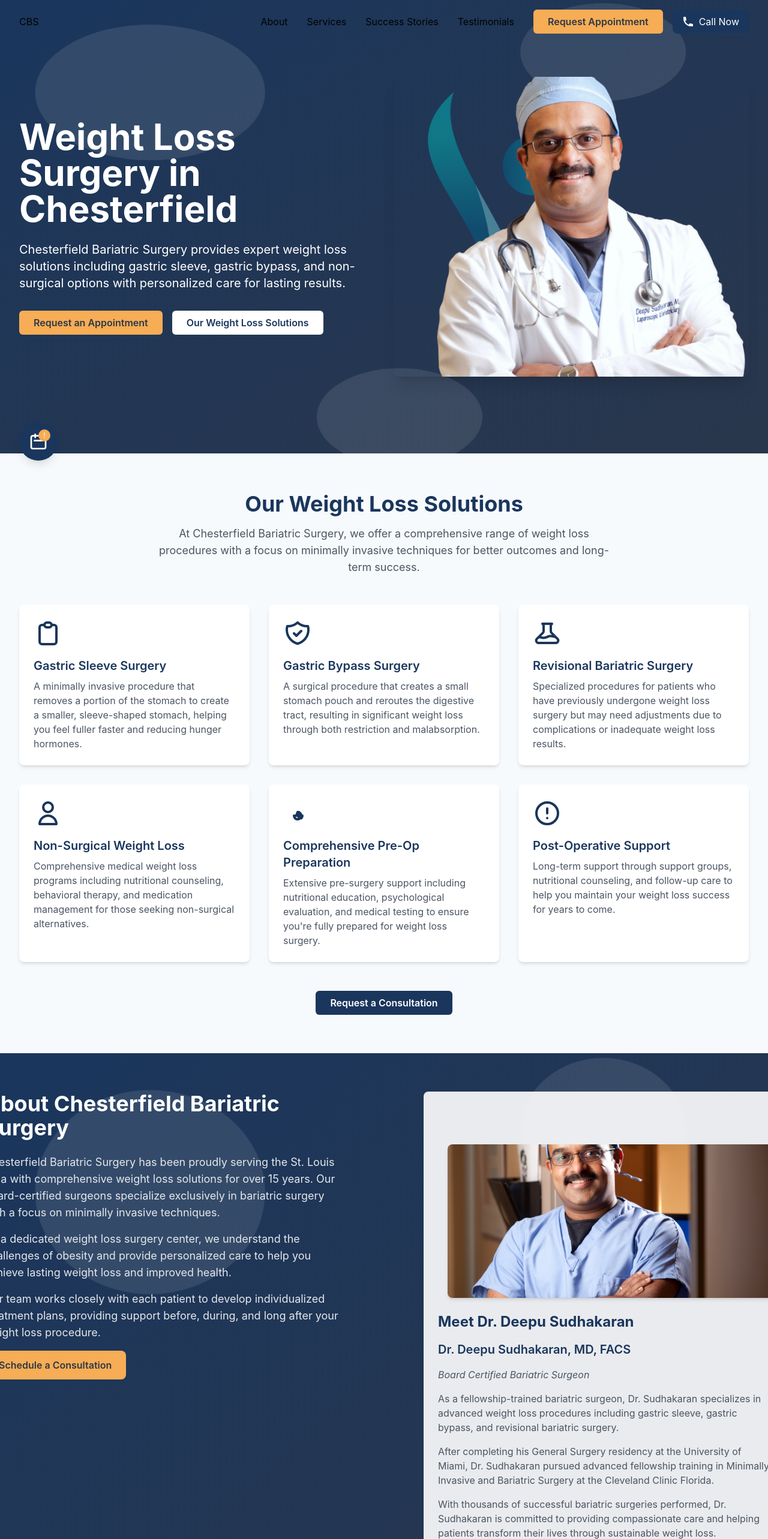
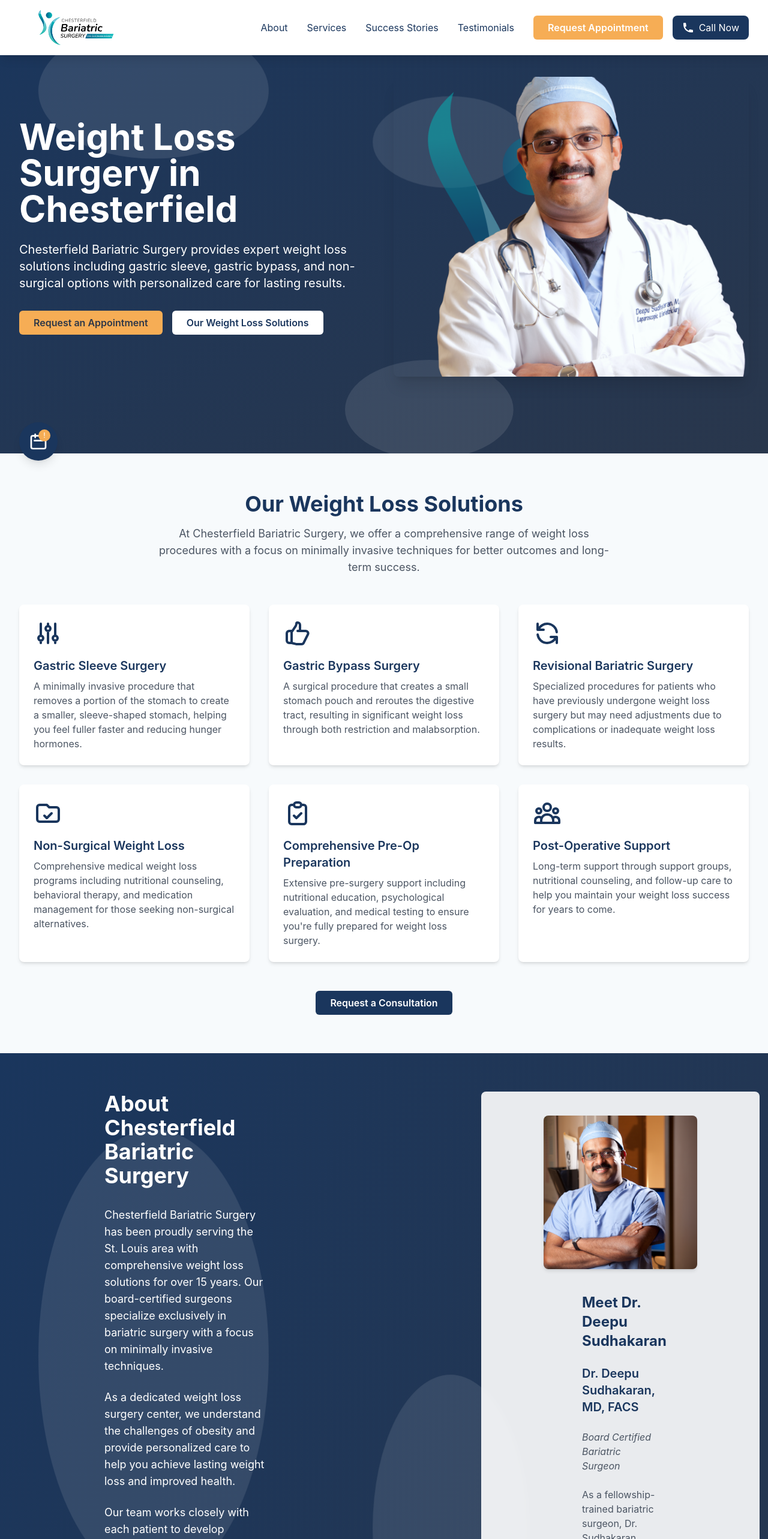
Before and after one commit to GANESH257/CBS-Landing-Page-new, a Next.js app: page / in a window 1280 px wide. Shown: the top 2566 px of the page at 60% size. Built offline with nearby package versions, Linux system fonts and the light colour scheme.

Commit message:
Update components layout and styling: - Enhance About section with increased padding and better mobile responsiveness - Fix Navbar styling with permanent white background - Update Services section icons and layout

```diff
--- a/app/components/About.jsx
+++ b/app/components/About.jsx
@@ -8,32 +8,34 @@
   return (
     <section id="about" className="py-16 relative overflow-hidden bg-primary text-white">
       <HeroBackground />
-      <div className="container relative z-10 px-4 md:px-6">
-        <div className="grid grid-cols-1 md:grid-cols-2 gap-8 items-start">
+      <div className="container relative z-10 px-8 sm:px-12 md:px-16 lg:px-24 xl:px-32 mx-auto">
+        <div className="grid grid-cols-1 md:grid-cols-2 gap-16 md:gap-20 lg:gap-24 items-start">
           <div
             ref={leftRef}
-            className="opacity-0 translate-x-[-50px] transition-all duration-1000 ease-out animate-in:opacity-100 animate-in:translate-x-0 space-y-4"
+            className="opacity-0 translate-x-[-50px] transition-all duration-1000 ease-out animate-in:opacity-100 animate-in:translate-x-0 space-y-4 w-full px-8 sm:px-16 md:px-20 lg:px-24 text-center md:text-left mx-auto max-w-2xl md:max-w-none"
           >
-            <h2 className="text-3xl md:text-4xl font-bold mb-6">About Chesterfield Bariatric Surgery</h2>
-            <p className="text-base md:text-lg text-gray-200">
+            <h2 className="text-2xl sm:text-3xl md:text-4xl font-bold mb-8">About Chesterfield Bariatric Surgery</h2>
+            <div className="space-y-6 text-white">
+              <p className="text-sm sm:text-base md:text-lg">
                 Chesterfield Bariatric Surgery has been proudly serving the St. Louis area with
                 comprehensive weight loss solutions for over 15 years. Our board-certified surgeons
                 specialize exclusively in bariatric surgery with a focus on minimally invasive techniques.
               </p>
-            <p className="text-base md:text-lg text-gray-200">
+              <p className="text-sm sm:text-base md:text-lg">
                 As a dedicated weight loss surgery center, we understand the challenges of obesity and
                 provide personalized care to help you achieve lasting weight loss and improved health.
               </p>
-            <p className="text-base md:text-lg text-gray-200">
+              <p className="text-sm sm:text-base md:text-lg">
                 Our team works closely with each patient to develop individualized treatment plans,
                 providing support before, during, and long after your weight loss procedure.
               </p>
-            <div className="mt-6">
+            </div>
+            <div className="mt-10 flex justify-center md:justify-start">
               <a
                 href="https://healow.com/apps/practice/physician-services-consulting-llc-saint-louis-mo-28777?v=2&t=1"
                 target="_blank"
                 rel="noopener noreferrer"
-                className="inline-block px-6 py-3 bg-accent text-dark font-semibold rounded-lg hover:bg-opacity-90 transition-all duration-300"
+                className="inline-block px-8 py-4 bg-accent text-white font-semibold rounded-lg hover:bg-opacity-90 transition-all duration-300 text-sm sm:text-base"
               >
                 Schedule a Consultation
               </a>
@@ -42,38 +44,38 @@
 
           <div
             ref={rightRef}
-            className="bg-white/90 backdrop-blur-sm p-6 rounded-lg shadow-md opacity-0 translate-x-[50px] transition-all duration-1000 ease-out animate-in:opacity-100 animate-in:translate-x-0 mt-8 md:mt-0"
+            className="bg-white/90 backdrop-blur-sm p-8 sm:p-10 rounded-lg shadow-md opacity-0 translate-x-[50px] transition-all duration-1000 ease-out animate-in:opacity-100 animate-in:translate-x-0 mt-8 md:mt-0 w-full max-w-2xl mx-auto md:max-w-none md:ml-12 lg:ml-16"
           >
-            <div className="mb-6">
+            <div className="flex flex-col items-center md:items-start px-6 sm:px-10 md:px-16">
               <img
                 src="/images/deepu2.png"
                 alt="Dr. Deepu Sudhakaran"
-                className="w-full h-64 object-cover rounded-lg shadow-md mb-6 transform hover:scale-105 transition-transform duration-300 ml-4 mt-16"
+                className="w-full max-w-lg h-48 sm:h-64 object-cover rounded-lg shadow-md mb-10 transform hover:scale-105 transition-transform duration-300"
               />
-            </div>
 
-            <h3 className="text-2xl font-bold text-primary mb-4">Meet Dr. Deepu Sudhakaran</h3>
+              <div className="text-center md:text-left w-full px-6 sm:px-10 md:px-16">
+                <h3 className="text-xl sm:text-2xl font-bold text-primary mb-6">Meet Dr. Deepu Sudhakaran</h3>
 
-            <div className="space-y-4">
-              <h4 className="text-xl font-semibold text-primary">Dr. Deepu Sudhakaran, MD, FACS</h4>
-              <p className="text-gray-600 italic">Board Certified Bariatric Surgeon</p>
-              <p className="text-gray-600">
+                <div className="space-y-4 sm:space-y-6">
+                  <h4 className="text-lg sm:text-xl font-semibold text-primary">Dr. Deepu Sudhakaran, MD, FACS</h4>
+                  <p className="text-gray-600 italic text-sm sm:text-base">Board Certified Bariatric Surgeon</p>
+                  <p className="text-gray-600 text-sm sm:text-base">
                     As a fellowship-trained bariatric surgeon, Dr. Sudhakaran specializes in advanced weight loss
                     procedures including gastric sleeve, gastric bypass, and revisional bariatric surgery.
                   </p>
-              <p className="text-gray-600">
+                  <p className="text-gray-600 text-sm sm:text-base">
                     After completing his General Surgery residency at the University of Miami, Dr. Sudhakaran pursued
                     advanced fellowship training in Minimally Invasive and Bariatric Surgery at the Cleveland Clinic Florida.
                   </p>
-              <p className="text-gray-600">
+                  <p className="text-gray-600 text-sm sm:text-base">
                     With thousands of successful bariatric surgeries performed, Dr. Sudhakaran is committed to
                     providing compassionate care and helping patients transform their lives through sustainable weight loss.
                   </p>
                 </div>
 
-            <div className="mt-6 pt-6 border-t border-gray-200">
-              <h4 className="text-lg font-semibold text-primary mb-2">Why Choose Us</h4>
-              <ul className="text-gray-600 space-y-2">
+                <div className="mt-8 pt-8 border-t border-gray-200">
+                  <h4 className="text-lg font-semibold text-primary mb-4">Why Choose Us</h4>
+                  <ul className="text-gray-600 space-y-3 text-sm sm:text-base list-none">
                     <li>• Specialized focus on bariatric surgery</li>
                     <li>• Minimally invasive surgical techniques</li>
                     <li>• Comprehensive pre and post-op support</li>
@@ -84,6 +86,8 @@
               </div>
             </div>
           </div>
+        </div>
+      </div>
     </section>
   );
 }
--- a/app/components/Navbar.jsx
+++ b/app/components/Navbar.jsx
@@ -1,5 +1,6 @@
 import { useState, useEffect } from 'react';
 import Link from 'next/link';
+import Image from 'next/image';
 
 export default function Navbar() {
   const [isOpen, setIsOpen] = useState(false);
@@ -14,12 +15,21 @@
   }, []);
 
   return (
-    <nav className={`fixed w-full z-50 transition-all duration-300 ${isScrolled ? 'bg-white shadow-lg' : 'bg-transparent'}`}>
+    <nav className="fixed w-full z-50 bg-white shadow-lg">
       <div className="container">
         <div className="flex justify-between items-center py-4">
           {/* Logo */}
-          <Link href="/" className="text-2xl font-bold text-primary">
-            CBS
+          <Link href="/" legacyBehavior>
+            <a className="flex items-center">
+              <Image
+                src="/images/logo.svg"
+                alt="CBS Logo"
+                width={180}
+                height={60}
+                className="h-14 w-auto"
+                priority
+              />
+            </a>
           </Link>
 
           {/* Mobile Menu Button */}
@@ -46,24 +56,32 @@
 
           {/* Desktop Navigation */}
           <div className="hidden md:flex items-center space-x-8">
-            <Link href="#about" className={`nav-link ${isScrolled ? 'text-primary' : 'text-white'}`}>
+            <Link href="#about" legacyBehavior>
+              <a className="nav-link text-primary hover:text-accent">
                 About
+              </a>
             </Link>
-            <Link href="#services" className={`nav-link ${isScrolled ? 'text-primary' : 'text-white'}`}>
+            <Link href="#services" legacyBehavior>
+              <a className="nav-link text-primary hover:text-accent">
                 Services
+              </a>
             </Link>
-            <Link href="#success-stories" className={`nav-link ${isScrolled ? 'text-primary' : 'text-white'}`}>
+            <Link href="#success-stories" legacyBehavior>
+              <a className="nav-link text-primary hover:text-accent">
                 Success Stories
+              </a>
             </Link>
-            <Link href="#testimonials" className={`nav-link ${isScrolled ? 'text-primary' : 'text-white'}`}>
+            <Link href="#testimonials" legacyBehavior>
+              <a className="nav-link text-primary hover:text-accent">
                 Testimonials
+              </a>
             </Link>
             <div className="flex items-center space-x-4">
               <a
                 href="https://healow.com/apps/practice/physician-services-consulting-llc-saint-louis-mo-28777?v=2&t=1"
                 target="_blank"
                 rel="noopener noreferrer"
-                className="btn-primary bg-accent text-dark hover:bg-opacity-90"
+                className="btn-primary bg-accent text-white hover:bg-opacity-90"
               >
                 Request Appointment
               </a>
@@ -88,24 +106,32 @@
         {/* Mobile Navigation */}
         <div className={`md:hidden ${isOpen ? 'block' : 'hidden'} bg-white shadow-lg rounded-lg mt-2 p-4`}>
           <div className="flex flex-col space-y-4">
-            <Link href="#about" className="nav-link text-primary" onClick={() => setIsOpen(false)}>
+            <Link href="#about" legacyBehavior>
+              <a className="nav-link text-primary hover:text-accent" onClick={() => setIsOpen(false)}>
                 About
+              </a>
             </Link>
-            <Link href="#services" className="nav-link text-primary" onClick={() => setIsOpen(false)}>
+            <Link href="#services" legacyBehavior>
+              <a className="nav-link text-primary hover:text-accent" onClick={() => setIsOpen(false)}>
                 Services
+              </a>
             </Link>
-            <Link href="#success-stories" className="nav-link text-primary" onClick={() => setIsOpen(false)}>
+            <Link href="#success-stories" legacyBehavior>
+              <a className="nav-link text-primary hover:text-accent" onClick={() => setIsOpen(false)}>
                 Success Stories
+              </a>
             </Link>
-            <Link href="#testimonials" className="nav-link text-primary" onClick={() => setIsOpen(false)}>
+            <Link href="#testimonials" legacyBehavior>
+              <a className="nav-link text-primary hover:text-accent" onClick={() => setIsOpen(false)}>
                 Testimonials
+              </a>
             </Link>
             <div className="flex flex-col space-y-2">
               <a
                 href="https://healow.com/apps/practice/physician-services-consulting-llc-saint-louis-mo-28777?v=2&t=1"
                 target="_blank"
                 rel="noopener noreferrer"
-                className="btn-primary bg-accent text-dark hover:bg-opacity-90 text-center"
+                className="btn-primary bg-accent text-white hover:bg-opacity-90 text-center"
                 onClick={() => setIsOpen(false)}
               >
                 Request Appointment
--- a/app/components/Services.jsx
+++ b/app/components/Services.jsx
@@ -13,7 +13,7 @@
       extendedInfo: 'Also known as sleeve gastrectomy, this procedure permanently reduces your stomach size by about 80%. Most patients lose 60-70% of their excess weight within the first year. Recovery is typically quick with most patients returning to work within 1-2 weeks.',
       icon: (
         <svg xmlns="http://www.w3.org/2000/svg" className="h-12 w-12 text-primary" fill="none" viewBox="0 0 24 24" stroke="currentColor">
-          <path strokeLinecap="round" strokeLinejoin="round" strokeWidth={2} d="M9 5H7a2 2 0 00-2 2v12a2 2 0 002 2h10a2 2 0 002-2V7a2 2 0 00-2-2h-2M9 5a2 2 0 002 2h2a2 2 0 002-2M9 5a2 2 0 012-2h2a2 2 0 012 2" />
+          <path strokeLinecap="round" strokeLinejoin="round" strokeWidth={2} d="M12 6V4m0 2a2 2 0 100 4m0-4a2 2 0 110 4m-6 8a2 2 0 100-4m0 4a2 2 0 110-4m0 4v2m0-6V4m6 6v10m6-2a2 2 0 100-4m0 4a2 2 0 110-4m0 4v2m0-6V4" />
         </svg>
       ),
     },
@@ -24,7 +24,7 @@
       extendedInfo: 'Gastric bypass is considered the gold standard in bariatric surgery. It works through two mechanisms: restricting food intake and reducing nutrient absorption. Most patients lose 70-80% of excess weight and experience improvement or resolution of obesity-related conditions like type 2 diabetes.',
       icon: (
         <svg xmlns="http://www.w3.org/2000/svg" className="h-12 w-12 text-primary" fill="none" viewBox="0 0 24 24" stroke="currentColor">
-          <path strokeLinecap="round" strokeLinejoin="round" strokeWidth={2} d="M9 12l2 2 4-4m5.618-4.016A11.955 11.955 0 0112 2.944a11.955 11.955 0 01-8.618 3.04A12.02 12.02 0 003 9c0 5.591 3.824 10.29 9 11.622 5.176-1.332 9-6.03 9-11.622 0-1.042-.133-2.052-.382-3.016z" />
+          <path strokeLinecap="round" strokeLinejoin="round" strokeWidth={2} d="M14 10h4.764a2 2 0 011.789 2.894l-3.5 7A2 2 0 0115.263 21h-4.017c-.163 0-.326-.02-.485-.06L7 20m7-10V5a2 2 0 00-2-2h-.095c-.5 0-.905.405-.905.905 0 .714-.211 1.412-.608 2.006L7 11v9m7-10h-2M7 20H5a2 2 0 01-2-2v-6a2 2 0 012-2h2.5" />
         </svg>
       ),
     },
@@ -35,7 +35,7 @@
       extendedInfo: 'If your initial weight loss surgery has not provided the expected results or if you\'re experiencing complications, revisional surgery may help. Our experienced surgeons can convert one type of bariatric procedure to another or correct issues from a previous surgery to improve outcomes.',
       icon: (
         <svg xmlns="http://www.w3.org/2000/svg" className="h-12 w-12 text-primary" fill="none" viewBox="0 0 24 24" stroke="currentColor">
-          <path strokeLinecap="round" strokeLinejoin="round" strokeWidth={2} d="M19.428 15.428a2 2 0 00-1.022-.547l-2.387-.477a6 6 0 00-3.86.517l-.318.158a6 6 0 01-3.86.517L6.05 15.21a2 2 0 00-1.806.547M8 4h8l-1 1v5.172a2 2 0 00.586 1.414l5 5c1.26 1.26.367 3.414-1.415 3.414H4.828c-1.782 0-2.674-2.154-1.414-3.414l5-5A2 2 0 009 10.172V5L8 4z" />
+          <path strokeLinecap="round" strokeLinejoin="round" strokeWidth={2} d="M4 4v5h.582m15.356 2A8.001 8.001 0 004.582 9m0 0H9m11 11v-5h-.581m0 0a8.003 8.003 0 01-15.357-2m15.357 2H15" />
         </svg>
       ),
     },
@@ -46,7 +46,7 @@
       extendedInfo: 'For patients who don\'t qualify for bariatric surgery or prefer non-surgical options, we offer a medically supervised weight loss program. This includes personalized nutrition plans, FDA-approved weight loss medications, lifestyle coaching, and ongoing support to help you achieve sustainable weight loss.',
       icon: (
         <svg xmlns="http://www.w3.org/2000/svg" className="h-12 w-12 text-primary" fill="none" viewBox="0 0 24 24" stroke="currentColor">
-          <path strokeLinecap="round" strokeLinejoin="round" strokeWidth={2} d="M16 7a4 4 0 11-8 0 4 4 0 018 0zM12 14a7 7 0 00-7 7h14a7 7 0 00-7-7z" />
+          <path strokeLinecap="round" strokeLinejoin="round" strokeWidth={2} d="M3 7v10a2 2 0 002 2h14a2 2 0 002-2V9a2 2 0 00-2-2h-6l-2-2H5a2 2 0 00-2 2z M9 14l2 2 4-4" />
         </svg>
       ),
     },
@@ -57,8 +57,7 @@
       extendedInfo: 'Our pre-operative program typically spans 3-6 months and includes consultations with our multidisciplinary team. You\'ll undergo nutritional counseling, psychological evaluation, fitness assessment, and medical testing. This thorough preparation helps optimize surgical outcomes and establishes healthy habits for long-term success.',
       icon: (
         <svg xmlns="http://www.w3.org/2000/svg" className="h-12 w-12 text-primary" fill="none" viewBox="0 0 24 24" stroke="currentColor">
-          <path strokeLinecap="round" strokeLinejoin="round" strokeWidth={2} d="M9.879 16.121A3 3 0 1012.015 11L11 14H9c0 .768.293 1.536.879 2.121z" />
-          <path strokeLinecap="round" strokeLinejoin="round" strokeWidth={2} d="M15.121 16.121A3 3 0 0112.985 11L14 14h2c0 .768-.293 1.536-.879 2.121z" />
+          <path strokeLinecap="round" strokeLinejoin="round" strokeWidth={2} d="M9 5H7a2 2 0 00-2 2v12a2 2 0 002 2h10a2 2 0 002-2V7a2 2 0 00-2-2h-2M9 5a2 2 0 002 2h2a2 2 0 002-2M9 5a2 2 0 012-2h2a2 2 0 012 2m-6 9l2 2 4-4" />
         </svg>
       ),
     },
@@ -69,7 +68,7 @@
       extendedInfo: 'Your journey doesn\'t end after surgery. Our comprehensive aftercare program includes regular follow-up appointments, monthly support group meetings, ongoing nutritional counseling, and access to our team of specialists. This continued support is crucial for maintaining weight loss and optimizing your health long-term.',
       icon: (
         <svg xmlns="http://www.w3.org/2000/svg" className="h-12 w-12 text-primary" fill="none" viewBox="0 0 24 24" stroke="currentColor">
-          <path strokeLinecap="round" strokeLinejoin="round" strokeWidth={2} d="M12 8v4m0 4h.01M21 12a9 9 0 11-18 0 9 9 0 0118 0z" />
+          <path strokeLinecap="round" strokeLinejoin="round" strokeWidth={2} d="M17 20h5v-2a3 3 0 00-5.356-1.857M17 20H7m10 0v-2c0-.656-.126-1.283-.356-1.857M7 20H2v-2a3 3 0 015.356-1.857M7 20v-2c0-.656.126-1.283.356-1.857m0 0a5.002 5.002 0 019.288 0M15 7a3 3 0 11-6 0 3 3 0 016 0zm6 3a2 2 0 11-4 0 2 2 0 014 0zM7 10a2 2 0 11-4 0 2 2 0 014 0z" />
         </svg>
       ),
     },
```
Lines whose indentation alone changed are shown as unchanged.
